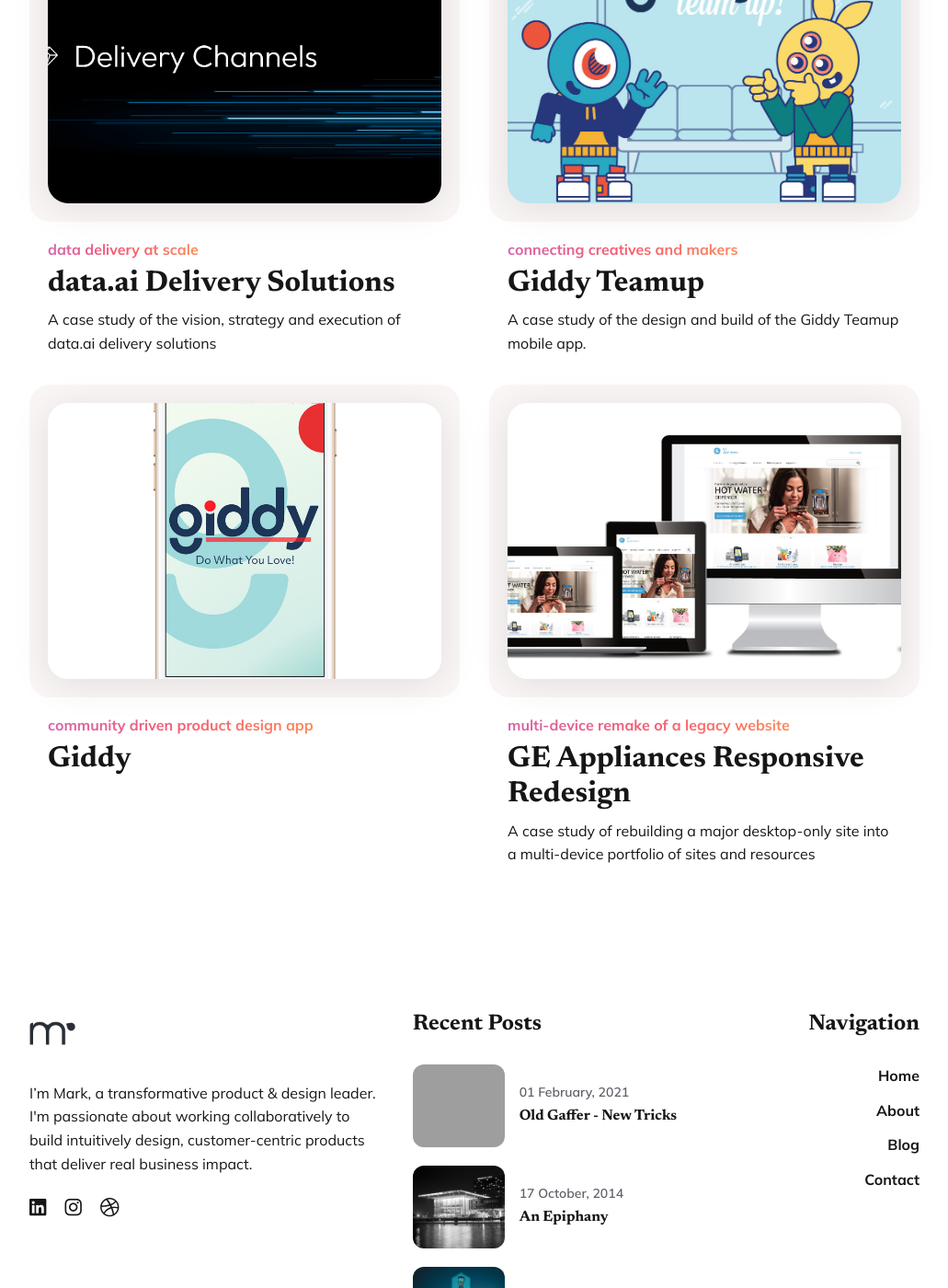
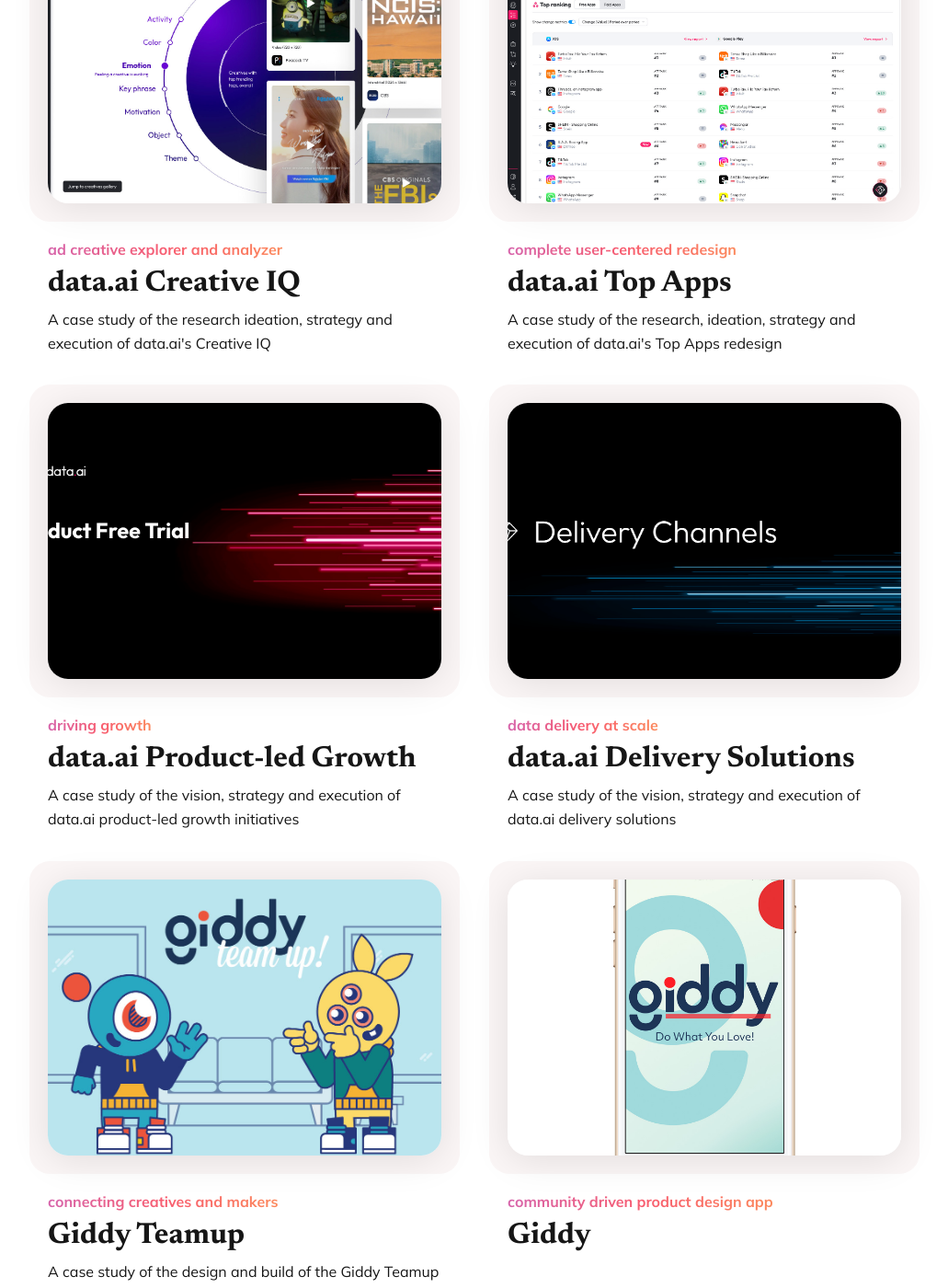
Before and after one commit to mrondina/mrondina, a Jekyll site: the page built from projects/index.html, in a window 1280 px wide and 1400 px high, scrolled down 481 px. Shown: the whole window at 92% size, without its empty margins (124-1155 px from the left). Built offline with Jekyll 4.4.1, drawn with Linux system fonts in a browser that asks for light colours; grey boxes are pictures that could not be loaded.

Commit message:
Case study stubs added in
the following markdown files:
- plg case study
- creative IQ
- Top Apps

Additional image assets added as well

```diff
--- a/_data/settings.yml
+++ b/_data/settings.yml
@@ -45,7 +45,7 @@
 hero:
   enable: true
   hero_title: Mark Rondina <br/><span><i>Product & Design Leader</i></span> # Add the "span" tag to highlight text.
-  hero_description: I’m Mark, an experience design and product leader based in the Midwest. I seek to build and transform teams to realize customer-centered design that solve real problemss.
+  hero_description: I’m Mark, an experience design and product leader with over 15 years of experience. I seek to build and transform teams to realize customer-centered design that solve real problemss.
   hero_image: "/images/knoll-4.png"
   hero_button_contact: Get In Touch
   hero_button_about: About Me
--- /dev/null
+++ b/_projects/2024.03.28-plg.md
@@ -0,0 +1,105 @@
+---
+title: "data.ai Product-led Growth"
+subtitle: "driving growth"
+summary: "A case study of the vision, strategy and execution of data.ai product-led growth initiatives"
+client: ""
+tools: "Product Strategy, PLG, Analyses, Leadership"
+date: 2024-03-28 00:00:00
+image: "/images/data-ai-plg-header.png"
+---
+
+## Introduction
+
+As an expansion of my role as Sr. Director Product Experience at data.ai, I took on responsibility for the product management and strategic direction of our product-led growth initiatives, encompassing a range of efforts including our inbound app data marketing pages, product-led free trial, and driving inbound product qualified leads. This case study explores the strategic initiatives undertaken to maximize the effectiveness of our free trial and unlock new revenue potential. Through collaborative execution, these initiatives have resulted in a 57% increase in new user trials, increased revenue pipeline of over $2MM, better new user activation and driving 2-times more engagement across our free prooducts.
+
+### Full case study coming soon
+
+<!--
+## Background
+
+The data.ai delivery solutions product line comprises technically complex offerings such as APIs and cloud storage flat-file delivery mechanisms. As I began my management of these products, we had recently launched a set of multi-dimensional API endpoints and a new method for delivering market estimates directly to customer cloud storage locations. My role involved developing a long-term product strategy, aligning with the executive team, justifying resource allocation, and collaborating closely with sales teams to introduce new features to customers.
+
+![](/images/delivery-channels-icons-sm.png)
+
+## Key Product Challenges
+
+- Maximizing availability and reliability of data delivery at scale
+- Optimizing cost structures and ROI
+- Driving greater adoption across Enterprise and Strategic accounts
+
+## Strategy
+
+### Addressing Priorities
+
+The primary focus was on maximizing the cost-effectiveness of our APIs. While leveraging our Snowflake data warehouse for endpoints simplified customer data pipelines, it led to escalating costs, diminishing API ROI. Collaborating with product and engineering teams, I challenged the engineering team to propose a technical solution to reduce costs using existing technical infrastructure, resulting in significant annual savings and improved API speed. I then ran an analysis of our API usage - across all the endpoints to understand how to deliver the most impact for the largest amount of our customers. I then consolidated the analysis with the proposal, collaborating with engineering leaders to provide a decision matrix for the proposal.
+
+### Product Differentiation
+
+Engaging with internal teams and customers, I collaborated with our engineering teams to identify strengths and weaknesses of each product line and developed a long-term vision and strategy for scalability and profitability. This included optimizing and simplifying our APIs, expanding available data sets for Unified Data channels, providing better self-service through monitoring and tools and developing a migration and sunsetting plan for out of date APIs and channels.
+
+<div class="gallery-box">
+  <div class="gallery">
+    <img src="/images/API-sm.png" loading="lazy">
+    <img src="/images/udp-sm.png" loading="lazy">
+  </div>
+  <em>Simplified product diagrams for API and Unified Data Push target="_blank">Freepik</a></em>
+</div>
+
+### Customer Trials and Understanding Complexity
+
+Trialing initiatives were introduced to facilitate easier adoption of our data-at-scale solutions, leading to high customer retention rates. The trials enabled both a historical data set and a concurrent data set for all available metrics. I spent time with the sales teams discussing the solutions, their strengths and how our customers could best make use of a trial. I also listened and shared with product and engineering leader customer requests and unique data processing needs. All these activities enabled me to develop better strategic plans, evolve current product offerings for pipeline building, monitoring, and self-service.
+
+Since the goal of teamup was to get introduced to other people, the core of the app was found in the texting application. Once a user found someone they felt were a good fit to join up with, an invitation was sent. Each person had the ability to review the request accept or reject it. Each request sent was put into a screen and marked as 'pending'. I put the user in full-control of what connections they accepted or rejected and also built flagging content controls to hide those people who may attempt to abuse the open connection system.
+
+## Execution
+
+Execution involved a concerted effort across multiple fronts to implement the strategic initiatives effectively:
+
+Collaborative Refinement of APIs:
+
+- Engaged closely with the engineering team to refine existing APIs, focusing on optimizing performance and cost-effectiveness.
+- Conducted thorough analysis of API usage patterns to identify areas for improvement and prioritize enhancements.
+- Implemented iterative development cycles to quickly address customer feedback and evolving market demands.
+
+Expansion of Data Availability:
+
+- Worked collaboratively with data engineering teams to expand the availability of data for Unified Data channels.
+- Conducted regular assessments of customer needs and market trends to identify new data sets and metrics for inclusion.
+- Leveraged agile development methodologies to expedite the integration of new data sources into delivery solutions.
+
+Training and Enablement of Sales Teams:
+
+- Developed comprehensive training programs to educate sales teams on the features, benefits, and value propositions of delivery solutions.
+- Conducted workshops and seminars to equip sales representatives with the knowledge and tools necessary to effectively communicate product benefits to customers.
+- Provided ongoing support and guidance to ensure sales teams were equipped to address customer inquiries and objections effectively.
+
+Customer Trials and Feedback Incorporation:
+
+- Implemented structured trial programs to allow customers to experience the benefits of data-at-scale solutions firsthand.
+- Gathered feedback from trial participants to identify areas for improvement and refine product offerings.
+- Iteratively incorporated customer feedback into product development processes to ensure alignment with customer needs and preferences.
+
+Streamlining of Self-Service Tools:
+
+- Collaborated with cross-functional teams to develop and enhance self-service monitoring and management tools for delivery solutions.
+- Conducted usability testing and gathered feedback from customers to identify pain points and usability issues.
+- Implemented iterative improvements to self-service tools to streamline workflows and improve user satisfaction.
+
+Continuous Monitoring and Optimization:
+
+- Established robust monitoring and analytics frameworks to track key performance indicators (KPIs) and metrics related to delivery solutions.
+- Conducted regular performance reviews and optimization exercises to identify opportunities for efficiency gains and cost savings.
+- Leveraged data-driven insights to inform decision-making and prioritize initiatives aimed at driving continuous improvement.
+
+## Results & Impact
+
+The comprehensive execution of these initiatives resulted in tangible outcomes and significant impact:
+
+- Improved API responses by 3x: Refinement of APIs and expansion of data availability led to improved product performance and reliability, enhancing customer satisfaction.
+- Increased Sales Enablement: Training and enablement webinars and sales pitch decks equipped sales teams with the knowledge and tools necessary to effectively sell delivery solutions, with a target list of $4.6MM of sales pipeline
+- Enhanced Customer Experience: Streamlining of self-service tools and incorporation of customer feedback led to an improved overall customer experience, driving loyalty and retention.
+  $245k/year Cost Savings: Having fixed I/O costs and optimization efforts resulted in significant cost saving, contributing to improved ROI.
+
+## Conclusion
+
+The robust execution of strategic initiatives outlined in this case study underscores the importance of cross-functional collaboration, customer-centricity, and continuous improvement in driving the success of product initiatives. During my time managing these complex data delivery solutions, I worked to brief our executive team, gaining buy-in for my larger strategic vision. My focus on refining APIs, expanding data availability, enabling sales teams, facilitating customer trials, and streamlining self-service tools at data.ai, we were able to achieve tangible cost savings and gain new customer upsells for our data delivery products. -->
--- /dev/null
+++ b/_projects/2024.04.10-top-apps-redesign.md
@@ -0,0 +1,93 @@
+---
+title: "data.ai Top Apps"
+subtitle: "complete user-centered redesign"
+summary: "A case study of the research, ideation, strategy and execution of data.ai's Top Apps redesign"
+client: ""
+tools: "Product Strategy, UX Research, Product Design, Design Leadership"
+date: 2024-04-10 00:00:00
+image: "/images/top-apps-stores-both.jpg"
+---
+
+## Overview
+
+At data.ai, our core product, Intelligence, is a web-based Saas platform that delivers AI driven estimates for the global mobile market. A key piece of the platform is our Top Apps report suite, a set of visualizations that enable analyses of the most important mobile metric estimates, rankings, demographics and performance across the globe. This case study will outline my design leadership of this project including strategy, design execution, executive review and cross functional collaboration and research needed to bring the full product to launch.
+
+### Full case study coming soon!
+
+<div class="gallery-box">
+  <div class="gallery">
+    <img src="/images/top-apps-old.jpg" loading="lazy">
+    <img src="/images/top-apps-stores-both.jpg" loading="lazy">
+    <img src="/images/top-apps-stores-iOS.jpg" loading="lazy">
+    <img src="/images/top-apps-metrics-moving.jpg" loading="lazy">
+    <img src="/images/top-apps-moving-modal.jpg" loading="lazy">
+  </div>
+  <em>Example screen shots of Top Apps designs </em>
+</div>
+
+<!-- ## Background
+
+
+
+![](/images/delivery-channels-icons-sm.png)
+
+## Key Product Challenges
+
+
+
+## Strategy
+
+### Addressing Priorities
+
+
+### Product Differentiation
+
+
+
+<div class="gallery-box">
+  <div class="gallery">
+    <img src="/images/API-sm.png" loading="lazy">
+    <img src="/images/udp-sm.png" loading="lazy">
+  </div>
+  <em>Simplified product diagrams for API and Unified Data Push target="_blank">Freepik</a></em>
+</div>
+
+### Customer Trials and Understanding Complexity
+
+
+
+## Execution
+
+Execution involved a concerted effort across multiple fronts to implement the strategic initiatives effectively:
+
+Collaborative Refinement of APIs:
+
+
+
+Expansion of Data Availability:
+
+
+
+Training and Enablement of Sales Teams:
+
+
+
+Customer Trials and Feedback Incorporation:
+
+
+
+Streamlining of Self-Service Tools:
+
+
+
+Continuous Monitoring and Optimization:
+
+
+
+## Results & Impact
+
+
+
+## Conclusion
+
+ -->
--- /dev/null
+++ b/_projects/2024.04.12-creative-iq.md
@@ -0,0 +1,92 @@
+---
+title: "data.ai Creative IQ"
+subtitle: "ad creative explorer and analyzer"
+summary: "A case study of the research ideation, strategy and execution of data.ai's Creative IQ"
+client: ""
+tools: "Product Strategy, UX Research, Product Design, Design Leadership"
+date: 2024-04-12 00:00:00
+image: "/images/creative-IQ-landing_04.jpg"
+---
+
+## Overview
+
+Creative IQ was one of the first projects I led as I joined data.ai. Part of the data collection was to gather different mobile ads that were being served across the different ad networks. Customers would then review these creatives, their types, and styles to discover the most performant ad creatives for different types of apps and games. Marketing teams found this information invaluable, but needed more contextual information to make better decisions. Wtth the additional data and information, came a need to elevate our ad creatives product to match the level of some of our industry-first products; App IQ and Game IQ. The project included a major design overhaul, design iterations with user research to validate the best possible approach. THe business goal was to be able to drive greater revenue from the product and make the features fit to the desired customer workflows.
+
+### Full case study coming soon!
+
+<div class="gallery-box">
+  <div class="gallery">
+    <img src="/images/creative-IQ-landing_04.jpg" loading="lazy">
+    <img src="/images/creative-IQ-landing.jpg" loading="lazy">
+    <img src="/images/creative-IQ-landing_03.jpg" loading="lazy">
+    <img src="/images/creative-IQ-landing_01.jpg" loading="lazy">
+  </div>
+  <em>Example screen shots of Creative IQ designs </em>
+</div>
+
+<!-- ## Background
+
+
+
+![](/images/delivery-channels-icons-sm.png)
+
+## Key Product Challenges
+
+
+
+## Strategy
+
+### Addressing Priorities
+
+
+### Product Differentiation
+
+
+
+<div class="gallery-box">
+  <div class="gallery">
+    <img src="/images/API-sm.png" loading="lazy">
+    <img src="/images/udp-sm.png" loading="lazy">
+  </div>
+  <em>Simplified product diagrams for API and Unified Data Push target="_blank">Freepik</a></em>
+</div>
+
+### Customer Trials and Understanding Complexity
+
+
+
+## Execution
+
+Execution involved a concerted effort across multiple fronts to implement the strategic initiatives effectively:
+
+Collaborative Refinement of APIs:
+
+
+
+Expansion of Data Availability:
+
+
+
+Training and Enablement of Sales Teams:
+
+
+
+Customer Trials and Feedback Incorporation:
+
+
+
+Streamlining of Self-Service Tools:
+
+
+
+Continuous Monitoring and Optimization:
+
+
+
+## Results & Impact
+
+
+
+## Conclusion
+
+ -->
```
Also changed, not shown: images/creative-IQ-landing.jpg (added), images/creative-IQ-landing_01.jpg (added), images/creative-IQ-landing_02.jpg (added), images/creative-IQ-landing_03.jpg (added), images/creative-IQ-landing_04.jpg (added), images/creative-IQ-landing_05.jpg (added), images/data-ai-plg-header.png (added), images/top-apps-metrics-moving.jpg (added), images/top-apps-moving-modal.jpg (added), images/top-apps-old.jpg (added), images/top-apps-stores-both.jpg (added), images/top-apps-stores-iOS.jpg (added), 1 other file.
